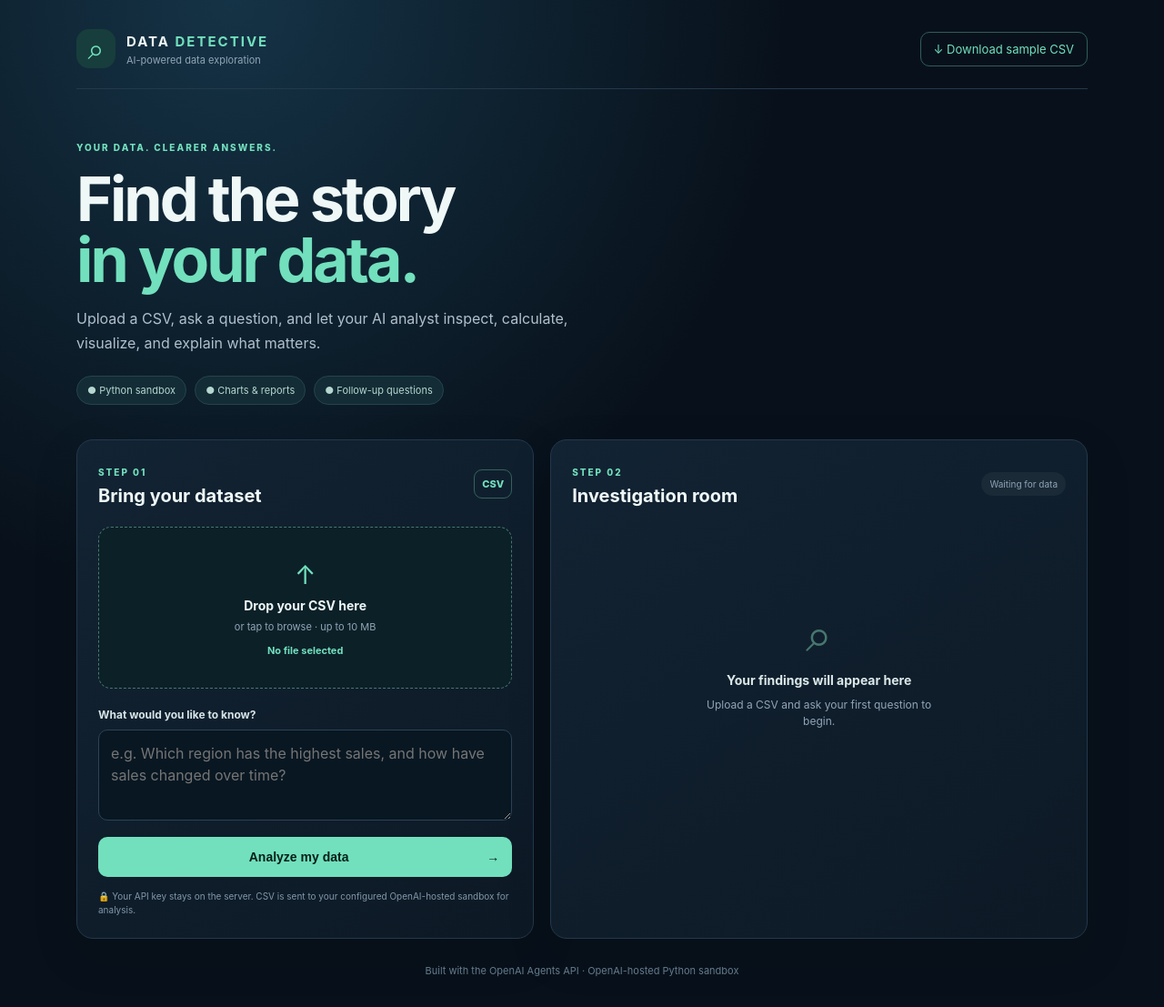
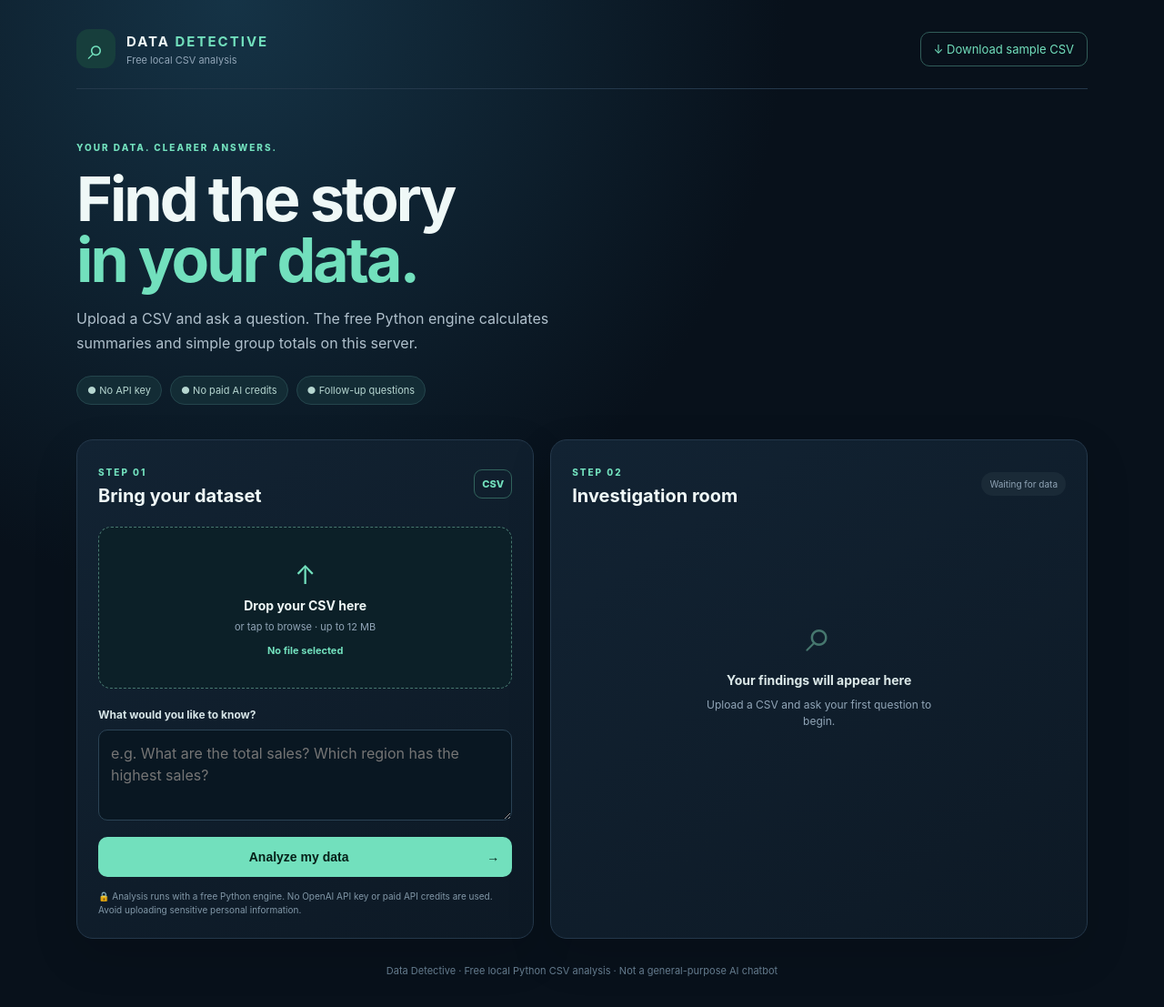
Before and after one commit to editmaster121472-create/data-detective, a Flask app: page / in a window 1280 px wide. Shown: the whole page at 91% size. Run offline with Flask 3, Linux system fonts and the light colour scheme.

Commit message:
Update interface copy for free local CSV analysis

```diff
--- a/templates/index.html
+++ b/templates/index.html
@@ -1,7 +1,28 @@
 <!doctype html>
-<html lang="en"><head><meta charset="utf-8"><meta name="viewport" content="width=device-width,initial-scale=1"><title>Data Detective — AI Data Analyst</title><link rel="stylesheet" href="/static/style.css"></head>
-<body><div class="shell"><header><div class="brand"><div class="mark">⌕</div><div><b>DATA <span>DETECTIVE</span></b><small>AI-powered data exploration</small></div></div><a class="sample" href="/api/sample">↓ Download sample CSV</a></header>
-<main><section class="intro"><div class="eyebrow">YOUR DATA. CLEARER ANSWERS.</div><h1>Find the story<br><em>in your data.</em></h1><p>Upload a CSV, ask a question, and let your AI analyst inspect, calculate, visualize, and explain what matters.</p><div class="pills"><span>● Python sandbox</span><span>● Charts & reports</span><span>● Follow-up questions</span></div></section>
-<section class="workspace"><div class="panel upload"><div class="panel-title"><div><small>STEP 01</small><h2>Bring your dataset</h2></div><div class="file-icon">CSV</div></div><label class="drop" id="drop"><input id="file" type="file" accept=".csv,text/csv"><div class="upload-icon">↑</div><b>Drop your CSV here</b><span>or tap to browse · up to 10 MB</span><strong id="filename">No file selected</strong></label><label class="field-label" for="question">What would you like to know?</label><textarea id="question" rows="3" placeholder="e.g. Which region has the highest sales, and how have sales changed over time?"></textarea><button id="analyze" class="primary">Analyze my data <span>→</span></button><p class="privacy">🔒 Your API key stays on the server. CSV is sent to your configured OpenAI-hosted sandbox for analysis.</p></div>
-<div class="panel results"><div class="panel-title"><div><small>STEP 02</small><h2>Investigation room</h2></div><span class="status" id="status">Waiting for data</span></div><div id="progress" class="progress hidden"><div class="spinner"></div><div><b id="progressTitle">Agent is investigating…</b><span id="progressText">Preparing your dataset</span></div></div><div id="empty" class="empty"><div class="magnify">⌕</div><b>Your findings will appear here</b><span>Upload a CSV and ask your first question to begin.</span></div><div id="answer" class="answer hidden"></div><div id="reportLink" class="report-link hidden"><a id="downloadReport" href="#">↓ Download analysis report</a></div><div id="followupBox" class="followup hidden"><label class="field-label" for="followup">Ask a follow-up in this session</label><div class="followrow"><input id="followup" placeholder="Ask another question…"><button id="sendFollowup">Send</button></div></div></div></section>
-<footer>Built with the OpenAI Agents API · OpenAI-hosted Python sandbox</footer></main></div><script src="/static/app.js"></script></body></html>
+<html lang="en">
+<head>
+<meta charset="utf-8">
+<meta name="viewport" content="width=device-width,initial-scale=1">
+<title>Data Detective — Free CSV Analyzer</title>
+<link rel="stylesheet" href="/static/style.css">
+</head>
+<body>
+<div class="shell">
+<header><div class="brand"><div class="mark">⌕</div><div><b>DATA <span>DETECTIVE</span></b><small>Free local CSV analysis</small></div></div><a class="sample" href="/api/sample">↓ Download sample CSV</a></header>
+<main>
+<section class="intro"><div class="eyebrow">YOUR DATA. CLEARER ANSWERS.</div><h1>Find the story<br><em>in your data.</em></h1><p>Upload a CSV and ask a question. The free Python engine calculates summaries and simple group totals on this server.</p><div class="pills"><span>● No API key</span><span>● No paid AI credits</span><span>● Follow-up questions</span></div></section>
+<section class="workspace">
+<div class="panel upload"><div class="panel-title"><div><small>STEP 01</small><h2>Bring your dataset</h2></div><div class="file-icon">CSV</div></div>
+<label class="drop" id="drop"><input id="file" type="file" accept=".csv,text/csv"><div class="upload-icon">↑</div><b>Drop your CSV here</b><span>or tap to browse · up to 12 MB</span><strong id="filename">No file selected</strong></label>
+<label class="field-label" for="question">What would you like to know?</label><textarea id="question" rows="3" placeholder="e.g. What are the total sales? Which region has the highest sales?"></textarea>
+<button id="analyze" class="primary">Analyze my data <span>→</span></button>
+<p class="privacy">🔒 Analysis runs with a free Python engine. No OpenAI API key or paid API credits are used. Avoid uploading sensitive personal information.</p></div>
+<div class="panel results"><div class="panel-title"><div><small>STEP 02</small><h2>Investigation room</h2></div><span class="status" id="status">Waiting for data</span></div>
+<div id="progress" class="progress hidden"><div class="spinner"></div><div><b id="progressTitle">Analyzing your CSV…</b><span id="progressText">Preparing your dataset</span></div></div>
+<div id="empty" class="empty"><div class="magnify">⌕</div><b>Your findings will appear here</b><span>Upload a CSV and ask your first question to begin.</span></div>
+<div id="answer" class="answer hidden"></div><div id="reportLink" class="report-link hidden"><a id="downloadReport" href="#">↓ Download analysis report</a></div>
+<div id="followupBox" class="followup hidden"><label class="field-label" for="followup">Ask a follow-up in this session</label><div class="followrow"><input id="followup" placeholder="Ask another question…"><button id="sendFollowup">Send</button></div></div>
+</div></section>
+<footer>Data Detective · Free local Python CSV analysis · Not a general-purpose AI chatbot</footer>
+</main></div><script src="/static/app.js"></script>
+</body></html>
```
